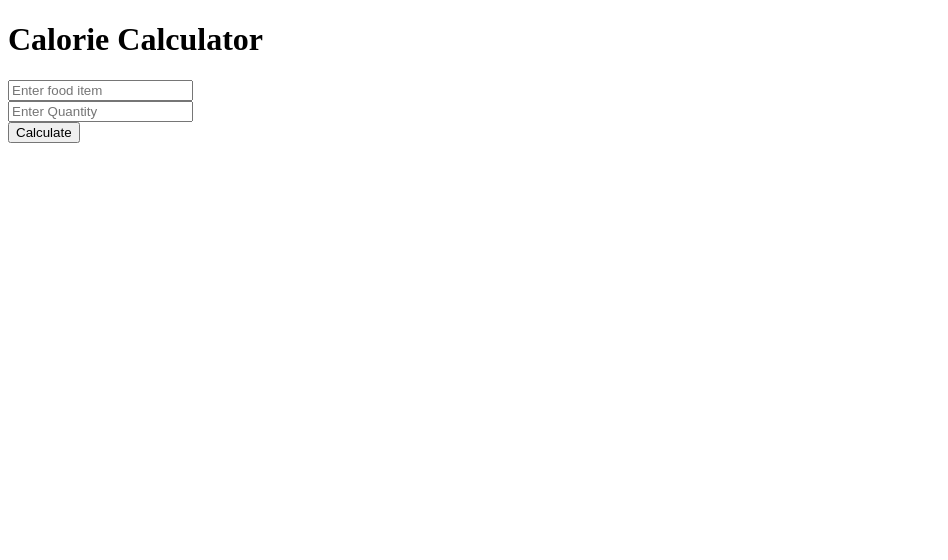
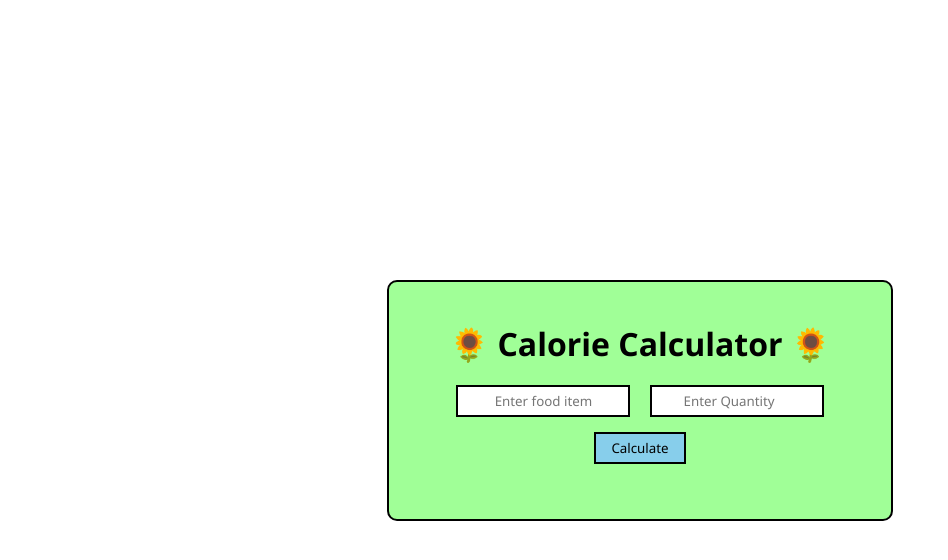
Before and after one commit to Parasyte23/calorie-tracker-web, a plain HTML site: page index.html in a window 1280 px wide. Shown: the whole page, without its empty margins (0-948 px from the left). Drawn offline with Linux system fonts and the light colour scheme.

Commit message:
Improve Calculator Styling And Refine Calculation Logic

```diff
--- a/index.html
+++ b/index.html
@@ -7,18 +7,23 @@
     <title>Calorie Calculator</title>
 </head>
 <body>
-    <h1>Calorie Calculator</h1>
-    <div id="container"></div>
-        <form action="">
-            <input type="text" name="Food" id="food" placeholder="Enter food item" required><br>
-            <input type="number" name="Quantity" id="quantity" placeholder="Enter Quantity" required><br>
-        </form>
-        <button id="calculate">Calculate</button>
-        <div id="result-box">
-            <h3 id="result"></h3>
+    <div id="main-container">
+        <div id="calculater-container">
+            <h1>🌻 Calorie Calculator 🌻</h1>
+            <div id="food-container">
+                <form action="">
+                    <div class="input-container">
+                        <input type="text" name="Food" id="food" placeholder="Enter food item" required class="food-items">
+                        <input type="number" name="Quantity" id="quantity" placeholder="Enter Quantity" required class="food-quantity" required>
+                    </div>
+                </form>
+                <button id="calculate">Calculate</button>
+                <div id="result-box">
+                    <h3 id="result"></h3>
+                </div>
+            </div>
         </div>
     </div>
-
     <script src="script.js"></script>
 </body>
 </html>
--- a/script.js
+++ b/script.js
@@ -27,10 +27,12 @@ submitbtn.addEventListener('click' , () => {
     // console.log(currentFoodInput);
     // console.log(currentQuanInput);
 
-    if(currentQuanInput > 0) {
-        foodCalorie = foods[currentFoodInput];
+    if(currentFoodInput.toLowerCase() in foods && currentQuanInput > 0) {
+        foodCalorie = foods[currentFoodInput.toLowerCase()];
         calories = foodCalorie * currentQuanInput;
         result.textContent = "The Total calorie Is " + calories;
+    } else {
+        result.textContent = "Error : Please Enter Valid Food Item";
     }
 
 });
--- a/style.css
+++ b/style.css
@@ -0,0 +1,56 @@
+* {
+    margin: 0;
+    padding: 0;
+    font-family: 'Segoe UI', Tahoma, Geneva, Verdana, sans-serif;
+}
+
+#main-container {
+    display: flex;
+    align-items: center;
+    justify-content: center;
+    height: 100vh;
+}
+
+#calculater-container {
+    /* display: flex;
+    flex-direction: column;
+    justify-content: center;
+    align-items: center; */
+    padding: 40px 60px;
+    border: rgb(0,0,0) solid 2px;
+    border-radius: 10px;
+    background-color: rgb(160, 255, 151);
+}
+
+#calculater-container h1 {
+    margin-bottom: 20px;
+    text-align: center;
+}
+
+#food-container {
+    display: flex;
+    justify-content: center;
+    align-items: center;
+    flex-direction: column;
+}
+
+.input-container input {
+    border: 2px black solid;
+    padding: 5px 10px;
+    text-align: center;
+    margin-bottom: 15px;
+    width: 150px;
+}
+
+#food-container button {
+    padding : 5px 15px;
+    border: 2px black solid;
+    background-color: skyblue;
+    color: black;
+    margin-bottom: 15px;
+}
+
+.input-container input:first-child {
+    border: 2px black solid;
+    margin-right: 15px;
+}
```
